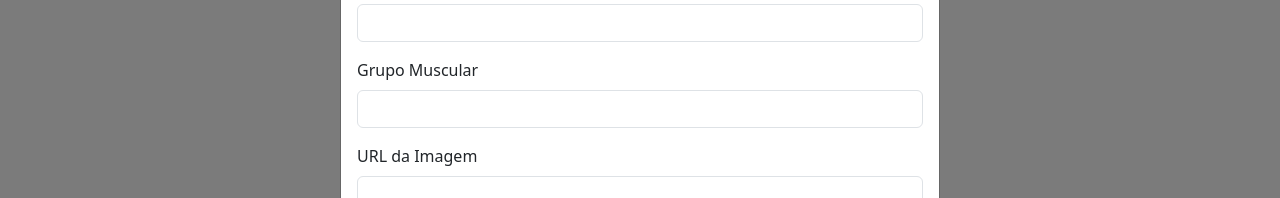
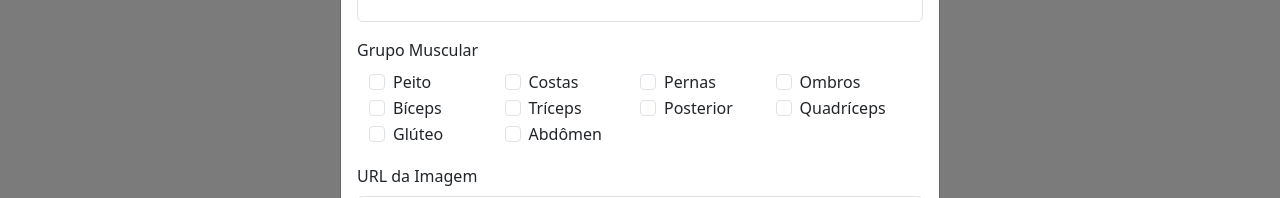
Before and after one commit to natanmorais23/meuTREINO, a Vue app: page /myExercises in a window 1280 px wide. Both pictures are taken after a click on the button "Adicionar exercício". Shown: the part 312-510 px from the top of the page. Built offline with nearby package versions, Linux system fonts and the light colour scheme; no server answers.

Commit message:
saving update

```diff
--- a/src/components/ExercisesList.vue
+++ b/src/components/ExercisesList.vue
@@ -1,13 +1,52 @@
 <template>
   <div class="container mt-3">
-    <div class="row row-cols-2 row-cols-sm-2 row-cols-md-3 row-cols-lg-5 g-4 justify-content-center rowscols">
-      <div v-for="exercise in exercises" :key="exercise.id" class="col d-flex justify-content-center">
+
+    <div class="mb-3">
+      <label for="searchInput" class="form-label">Pesquisar</label>
+      <input type="text" id="searchInput" class="form-control"
+      v-model="searchQuery" @input="filterExercises1" placeholder="Pesquisar exercícios">
+    </div>
+
+    <div class="mb-3">
+      <label for="muscleGroupSelect" class="form-label"
+        >Filtrar por Grupo Muscular</label
+      >
+      <select
+        id="muscleGroupSelect"
+        class="form-select"
+        v-model="selectedGroup"
+        @change="filterExercises2"
+      >
+        <option value="">Todos</option>
+        <option
+          :value="muscleGroup"
+          v-for="muscleGroup in muscleGroups"
+          :key="muscleGroup"
+        >
+          {{ muscleGroup }}
+        </option>
+      </select>
+    </div>
+
+    <div v-if="filteredExercises.length === 0" class="text-center text-muted py-5">
+      <p>Nenhum exercício encontrado para o filtro selecionado.</p>
+    </div>
+
+    <div
+      class="row row-cols-2 row-cols-sm-2 row-cols-md-3 row-cols-lg-5 g-4 justify-content-center rowscols"
+    >
+      <div
+        v-for="exercise in filteredExercises"
+        :key="exercise.id"
+        class="col d-flex justify-content-center"
+      >
         <div
           class="card hover position-relative rounded"
           @click="handleExerciseSelection(exercise)"
           :class="{
-            'selected-exercise':
-              selectedExercises.some((selected) => selected.id === exercise.id),
+            'selected-exercise': selectedExercises.some(
+              (selected) => selected.id === exercise.id
+            ),
           }"
           style="width: 15rem; height: 20rem; border: none; transition: 0.8s"
         >
@@ -21,7 +60,11 @@
             class="card-body rounded position-absolute top-0 start-0 w-100 h-100 d-flex flex-column justify-content-center align-items-center text-white bg-dark bg-opacity-50 shadow"
           >
             <h4 class="card-title text-center">{{ exercise.name }}</h4>
-            <p class="card-text text-center">{{ exercise.group }}</p>
+            <p class="card-text text-center">
+              {{
+                Array.isArray(exercise.groups) ? exercise.groups.join(", ") : ""
+              }}
+            </p>
           </div>
         </div>
       </div>
@@ -37,6 +80,21 @@ export default {
     return {
       exercises: [],
       selectedExercises: [],
+      selectedGroup: "",
+      searchQuery: "",
+      muscleGroups: [
+        "Peito",
+        "Costas",
+        "Pernas",
+        "Ombros",
+        "Bíceps",
+        "Tríceps",
+        "Posterior",
+        "Quadríceps",
+        "Glúteo",
+        "Abdômen",
+      ],
+      filteredExercises: [],
     };
   },
   created() {
@@ -58,10 +116,34 @@ export default {
       try {
         const response = await axios.get("http://10.7.159.28:5000/exercises");
         this.exercises = response.data;
+        console.log(this.exercises);
+        this.filteredExercises = this.exercises;
       } catch (error) {
         console.log("Erro ao buscar exercícios - ", error);
       }
     },
+    filterExercises1() {
+      const query = this.searchQuery.toLowerCase(); // Converte a pesquisa para minúsculas
+      this.filteredExercises = this.exercises.filter((exercise) => {
+        const matchesName = exercise.name.toLowerCase().includes(query); // Filtra pelo nome
+        const matchesGroup =
+          !this.selectedGroup || exercise.groups.includes(this.selectedGroup); // Filtra pelo grupo muscular
+        return matchesName && matchesGroup;
+      });
+    },
+    filterExercises2(){
+      console.log("Grupo selecionado:", this.selectedGroup);
+      if (this.selectedGroup) {
+        console.log("Filtrando por grupo:", this.selectedGroup);
+        this.filteredExercises = this.exercises.filter((exercise) => {
+          console.log("Grupo do exercício:", exercise.groups);
+          return exercise.groups.includes(this.selectedGroup);
+        });
+      } else {
+        console.log("Nenhum grupo selecionado");
+        this.filteredExercises = this.exercises;
+      }
+    }
   },
 };
 </script>
@@ -105,12 +187,12 @@ export default {
     margin-bottom: 10px;
   }
 
-  h4{
+  h4 {
     font-size: 1.1em;
   }
 
-  p{
-    font-size: .9em;
+  p {
+    font-size: 0.9em;
   }
 }
 </style>
--- a/src/components/HomePage.vue
+++ b/src/components/HomePage.vue
@@ -31,13 +31,13 @@
       </div>
 
       <div
-        v-if="showModal"
+        v-if="showModal && currentWorkout === workout"
         class="modal fade show"
         tabindex="-1"
-        style="display: flex; background-color: rgba(0, 0, 0, 0.5)"
+        style="display: block; background-color: rgba(0, 0, 0, 0.5)"
       >
         <div class="modal-dialog" style="max-width: 90vw; margin: 5vh auto">
-          <div class="modal-content">
+          <div class="modal-content" style="max-width: 90vw; margin: 5vh auto">
             <div class="modal-header">
               <h5 class="modal-title">Adicionar exercícios</h5>
               <button
@@ -70,7 +70,7 @@
         </div>
       </div>
 
-      <div class="wrap-table100 m-auto" style="overflow-x: auto; width: 90vw; border-radius: .7em;">
+      <div class="wrap-table100 m-auto shadow" style="overflow-x: auto; width: 90vw; border-radius: .7em; ">
         <div
           class="table100 ver2 m-b-110 text-center shadow"
           style="border-radius: 0.7em; overflow: hidden;"
@@ -146,9 +146,6 @@ export default {
     msg: String,
   },
   methods: {
-    teste(){
-      console.log(this.currentWorkoutIndex)
-    },
     handleExerciseSelection(selectedExercises) {
       this.selectedExercises = selectedExercises.map((exercise) => ({
         id: exercise.id,
@@ -157,8 +154,8 @@ export default {
       const exerciseNames = this.selectedExercises.map(
         (exercise) => exercise.name
       );
-      console.log("Exercícios selecionados no pai:", exerciseNames);
-      console.log("Exercícios completos:", this.selectedExercises);
+      console.log(exerciseNames)
+      console.log(selectedExercises)
     },
     async addExerciseToWorkout(workout) {
       this.selectedExercises.forEach((exercise) => {
@@ -274,7 +271,6 @@ export default {
       this.showModal = !this.showModal;
       if (workout) {
         this.currentWorkout = workout;
-        console.log("current ", this.currentWorkout);
       }
       console.log(workout.name);
       console.log(this.showModal);
@@ -286,7 +282,6 @@ export default {
         workout.exercises = workout.exercises.filter(exercise => exercise.id !== exerciseId)
 
         await this.updateWorkout(workout.id, workout)
-        console.log(`Exercício ${exerciseId} removido com sucesso do treino ${workout.name}`);
       }
       catch(error) {
         console.log('Erro ao deletar exercício - ', error)
@@ -297,6 +292,16 @@ export default {
 </script>
 
 <style scoped>
+
+
+.modal-dialog {
+  display: flex;
+  justify-content: center;
+  align-items: center;
+  min-height: 100vh;
+}
+
+
 .selected-exercise {
   background-color: #28a745;
   color: white;
--- a/src/views/myExercises.vue
+++ b/src/views/myExercises.vue
@@ -6,7 +6,11 @@
       v-if="showModal"
       class="modal fade show"
       tabindex="-1"
-      style="display: block; background-color: rgba(0, 0, 0, 0.5); overflow: hidden;"
+      style="
+        display: block;
+        background-color: rgba(0, 0, 0, 0.5);
+        overflow: hidden;
+      "
     >
       <div class="modal-dialog">
         <div class="modal-content">
@@ -33,13 +37,24 @@
               </div>
               <div class="mb-3">
                 <label for="group" class="form-label">Grupo Muscular</label>
-                <input
-                  type="text"
-                  id="group"
-                  class="form-control"
-                  v-model="newExercise.group"
-                  required
-                />
+                <div class="row px-4">
+                  <div
+                    v-for="group in muscleGroups"
+                    :key="group"
+                    class="col-3 form-check"
+                  >
+                    <input
+                      class="form-check-input"
+                      type="checkbox"
+                      :id="group"
+                      :value="group"
+                      v-model="newExercise.groups"
+                    />
+                    <label class="form-check-label" :for="group">
+                      {{ group }}
+                    </label>
+                  </div>
+                </div>
               </div>
               <div class="mb-3">
                 <label for="img" class="form-label">URL da Imagem</label>
@@ -76,7 +91,9 @@
         </button>
       </div>
 
-      <div class="row row-cols-2 row-cols-sm-4 row-cols-md-3 row-cols-lg-5 g-4 mx-auto justify-content-center">
+      <div
+        class="row row-cols-2 row-cols-sm-4 row-cols-md-3 row-cols-lg-5 g-4 mx-auto justify-content-center"
+      >
         <div v-for="exercise in exercises" :key="exercise.id" class="col">
           <router-link
             :to="`/exercise/${exercise.id}`"
@@ -96,7 +113,8 @@
                 class="card-body rounded position-absolute top-0 start-0 w-100 h-100 d-flex flex-column justify-content-center align-items-center text-white bg-dark bg-opacity-50 shadow"
               >
                 <h4 class="card-title text-center">{{ exercise.name }}</h4>
-                <p class="card-text text-center">{{ exercise.group }}</p>
+                <p class="card-text text-center">{{ Array.isArray(exercise.groups) ? exercise.groups.join(", ") : '' }}</p>
+
               </div>
             </div>
           </router-link>
@@ -116,9 +134,10 @@ export default {
       showModal: false,
       newExercise: {
         name: "",
-        group: "",
+        groups: [],
         img: "",
       },
+      muscleGroups: ["Peito", "Costas", "Pernas", "Ombros", "Bíceps", "Tríceps", "Posterior", "Quadríceps", "Glúteo", "Abdômen"]
     };
   },
   created() {
```
Also changed, not shown: 1 other file (tests, documents, lock files or other folders).
